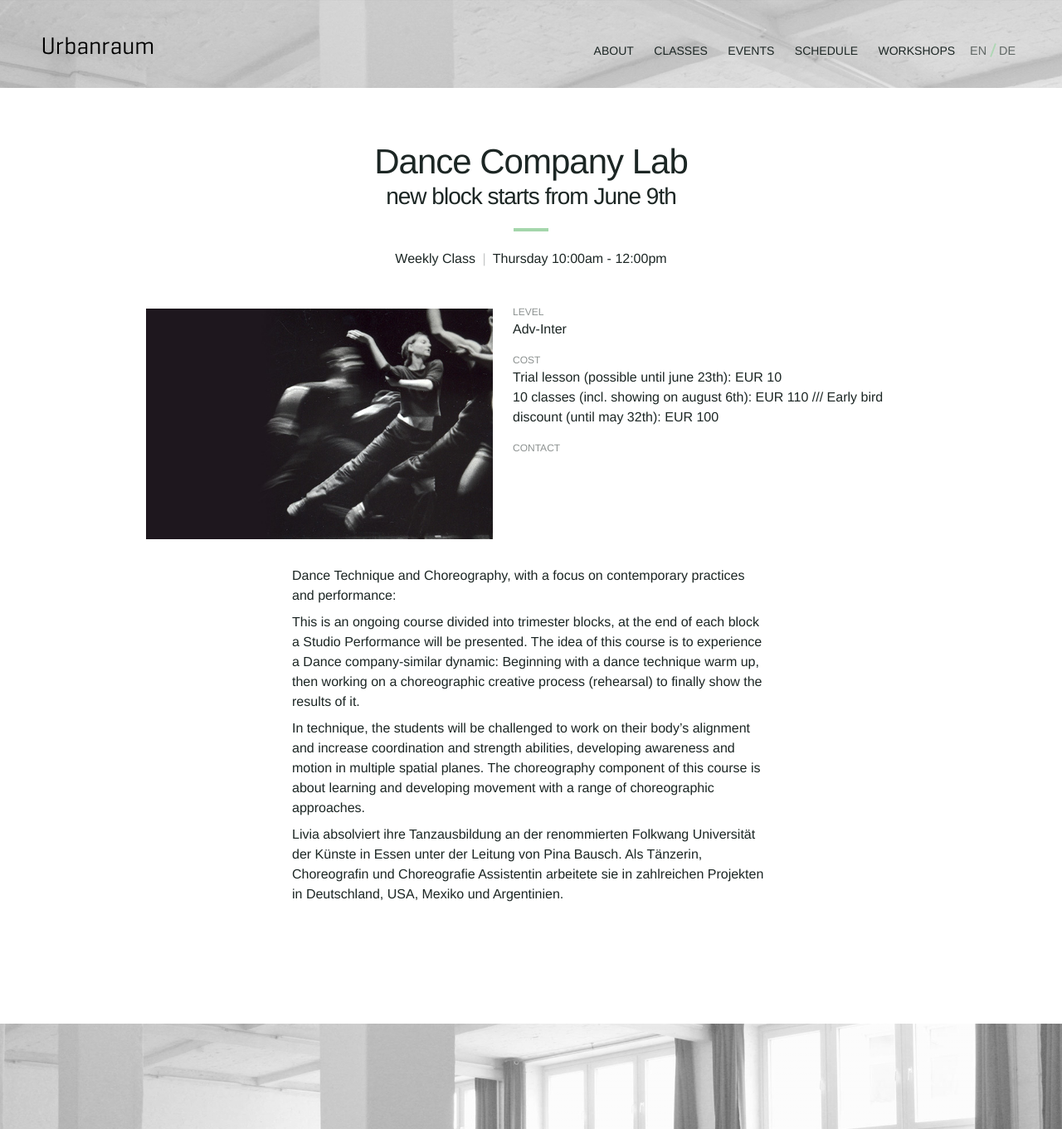
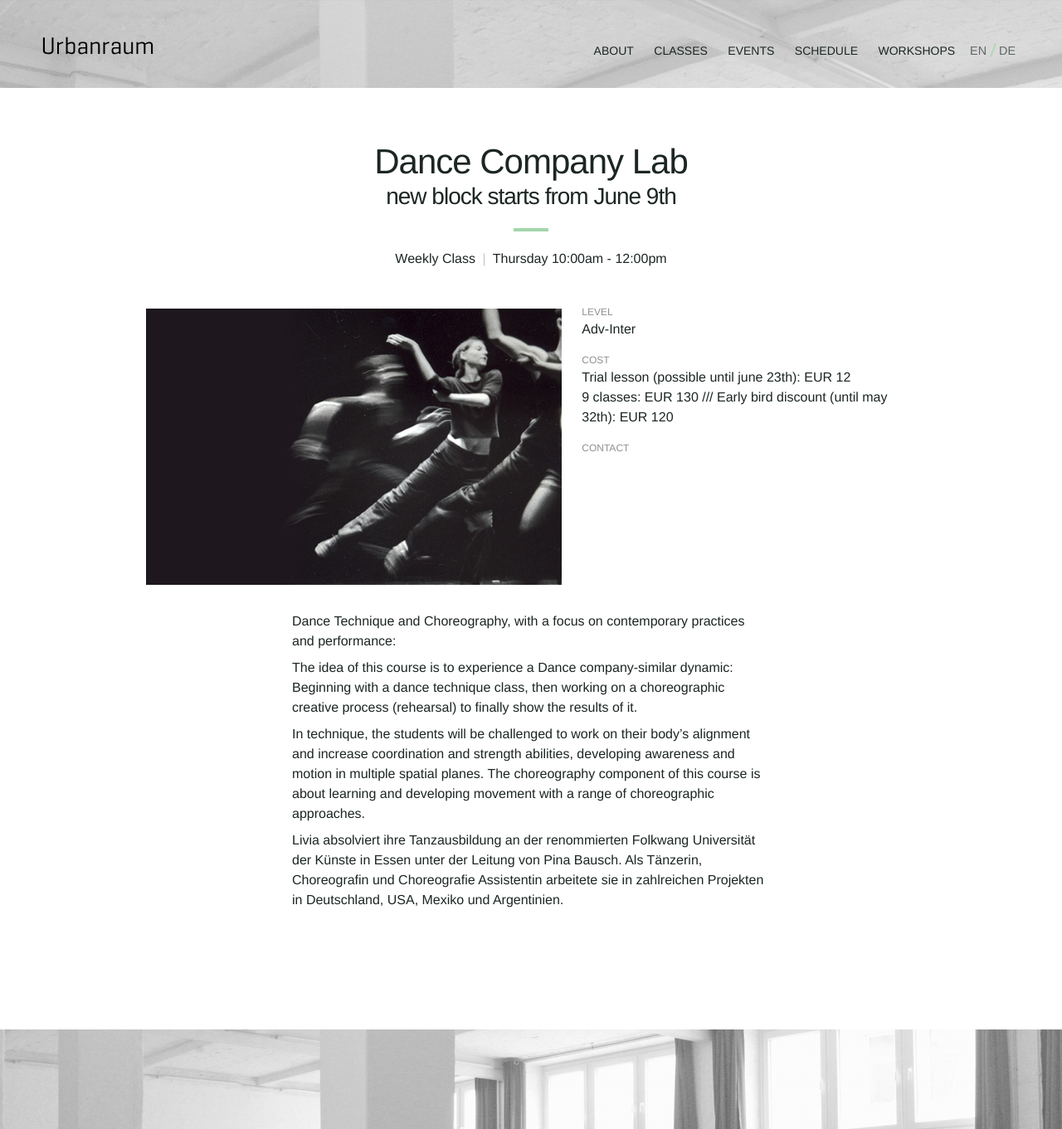
Before and after one commit to Kriesse/urbanraum, a Jekyll site: the page built from _classes/dance-company-lab.md, in a window 1280 px wide. Shown: the whole page at 83% size. Built offline with Jekyll 4.4.1, drawn with Linux system fonts in a browser that asks for light colours; nearby versions of some CDN libraries.

Commit message:
Update dance-company-lab.md

```diff
--- a/_classes/dance-company-lab.md
+++ b/_classes/dance-company-lab.md
@@ -20,16 +20,16 @@
 level_de: "Adv-Inter"
 
 price_en: |
-  Trial lesson (possible until june 23th): EUR 10
-  10 classes (incl. showing on august 6th): EUR 110 /// Early bird discount (until may 32th): EUR 100
+  Trial lesson (possible until june 23th): EUR 12
+  9 classes: EUR 130 /// Early bird discount (until may 32th): EUR 120
 price_de: |
-  Probestunde: 10 Euro (vom 9.6.-23.6. möglich)
-  10 Termine (inkl. Showing am 6.8.2016): 110 Euro /// Frühbucher-Rabbat (bis 31.05.2016): 100 Euro
+  Probestunde: 12 Euro (vom 9.6.-23.6. möglich)
+  9 Termine: 130 Euro /// Frühbucher-Rabbat (bis 31.05.2016): 120 Euro
 
 description_en: |
   Dance Technique and Choreography, with a focus on contemporary practices and performance:
 
-  This is an ongoing course divided into trimester blocks, at the end of each block a Studio Performance will be presented. The idea of this course is to experience a Dance company-similar dynamic: Beginning with a dance technique warm up, then working on a choreographic creative process (rehearsal) to finally show the results of it.
+  The idea of this course is to experience a Dance company-similar dynamic: Beginning with a dance technique class, then working on a choreographic creative process (rehearsal) to finally show the results of it.
 
   In technique, the students will be challenged to work on their body’s alignment and increase coordination and strength abilities, developing awareness and motion in multiple spatial planes. The choreography component of this course is about learning and developing movement with a range of choreographic approaches.
 
```
